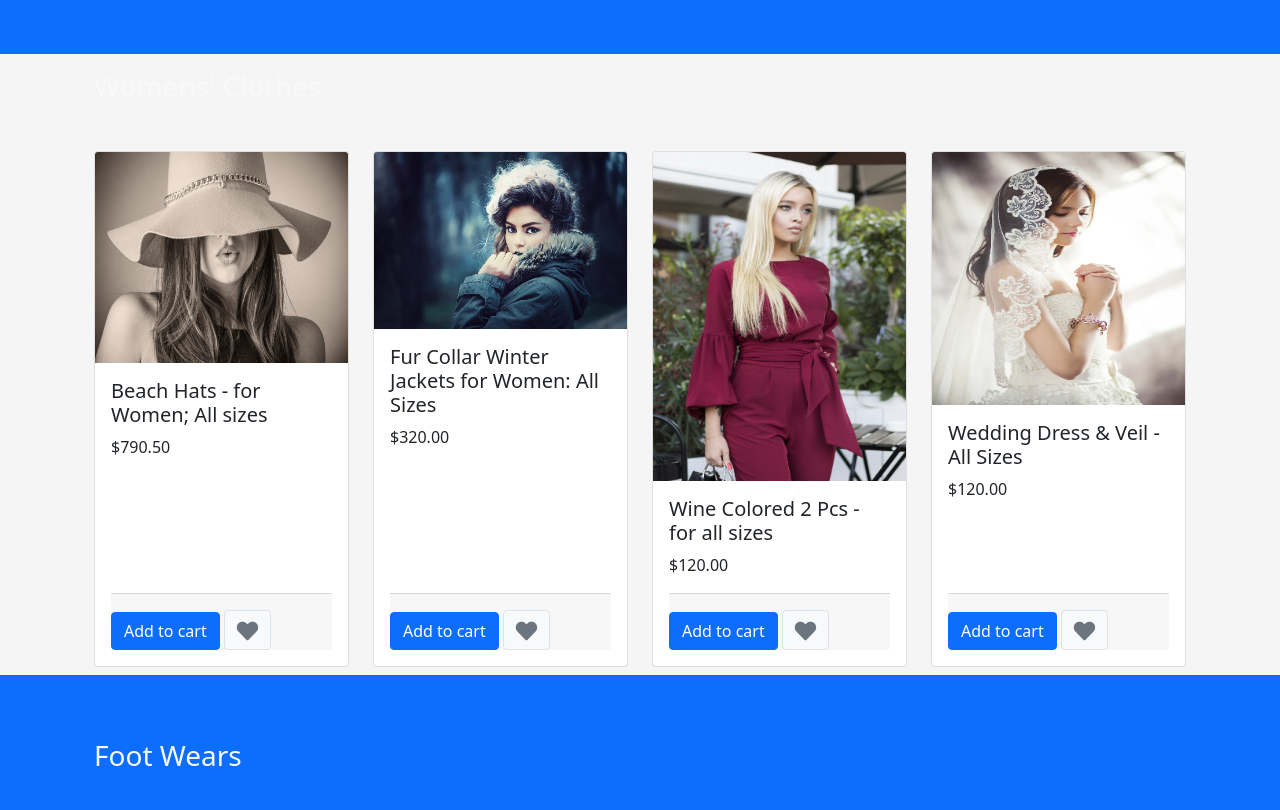
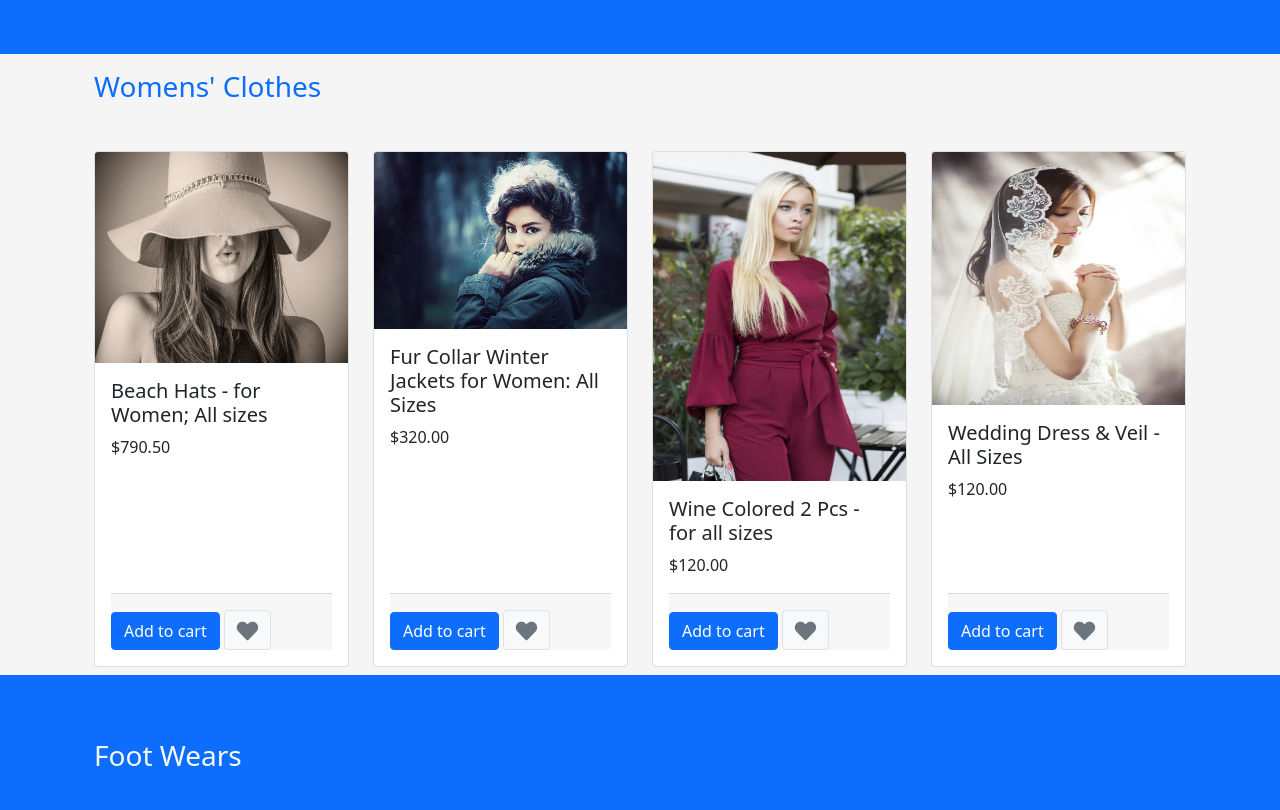
Before and after one commit to Diggardson270/E_Commerce, a website: page public/products.html in a window 1280 px wide. Shown: the part 1338-2148 px from the top of the page. Drawn offline with nearby package versions, Linux system fonts and the light colour scheme.

Commit message:
womens' clothes color

```diff
--- a/public/products.html
+++ b/public/products.html
@@ -133,7 +133,7 @@ Our products are curated from the best brands and designers around the world, so
           <section style="background-color: #f5f5f5;">
             <div class="container my-5">
               <header class="mb-4">
-                <h3 class="py-3 text-light">Womens' Clothes</h3>
+                <h3 class="py-3 text-primary">Womens' Clothes</h3>
               </header>
 
               <div class="row">
```
